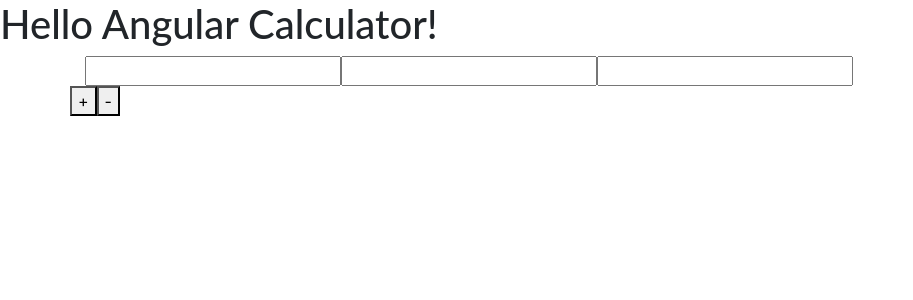
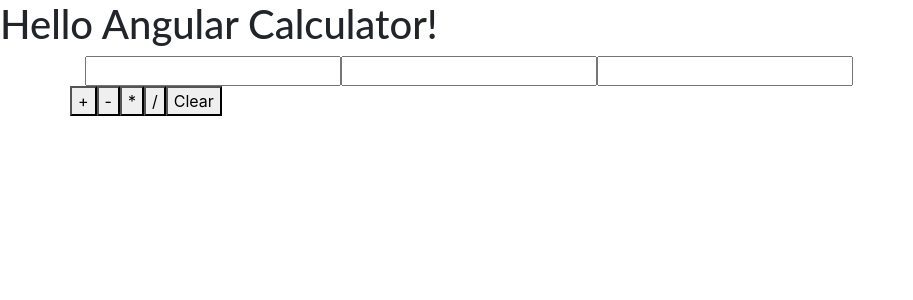
Before and after one commit to sarveshhome/angular9demolecture1, an Angular app: page / in a window 1280 px wide. Shown: the top 300 px of the page, without its empty margins (0-913 px from the left). Built offline with nearby package versions, Linux system fonts and the light colour scheme.

Commit message:
2 files modified button all and evnet ok

```diff
--- a/src/app/app.component.html
+++ b/src/app/app.component.html
@@ -11,7 +11,11 @@
      <div class="row">
 
         <button (click)="onClickMe('+')">+</button>
-        <button (click)="onClickMinus(this)">-</button>
+        <button (click)="onClickMe('-')">-</button>
+        <button (click)="onClickMe('*')">*</button>
+        <button (click)="onClickMe('/')">/</button>
+        <button (click)="onClickMe('c')">Clear</button>
+
      </div>
      <div class="row">
 
--- a/src/app/app.component.ts
+++ b/src/app/app.component.ts
@@ -13,8 +13,33 @@
   sign ='';
   onClickMe(val){
     console.log(val);
-      this.finalresult = String(parseInt(this.firstNumber) + parseInt(this.secondNumber));
+    if(val==='+'){
+      this.finalresult = String(parseFloat(this.firstNumber) + parseFloat(this.secondNumber));
       this.sign ='+';
+      }
+      else if(val=== '-')
+      {
+        this.finalresult = String(parseFloat(this.firstNumber) - parseFloat(this.secondNumber));
+        this.sign ='-';
+      }
+      else if(val=== '*')
+      {
+        this.finalresult = String(parseFloat(this.firstNumber) * parseFloat(this.secondNumber));
+        this.sign ='*';
+      }
+      else if(val=== '/')
+      {
+        this.finalresult = String(parseFloat(this.firstNumber) / parseFloat(this.secondNumber));
+        this.sign ='-';
+      }
+      else if(val=== 'c')
+      {
+        this.finalresult = '';
+        this.firstNumber ='';
+         this.secondNumber ='';
+        this.sign ='';
+      }
+
   }
   onClickMinus(){
       this.finalresult = String(parseInt(this.firstNumber) - parseInt(this.secondNumber));
```
